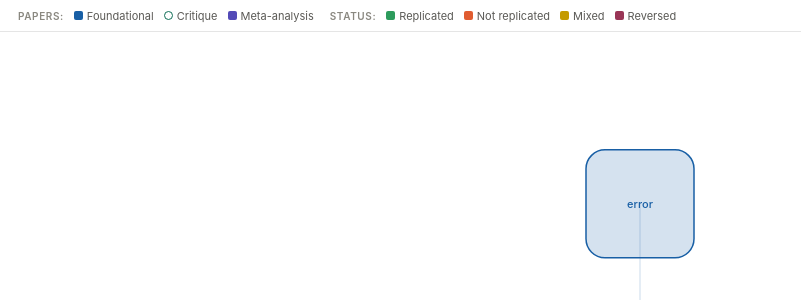
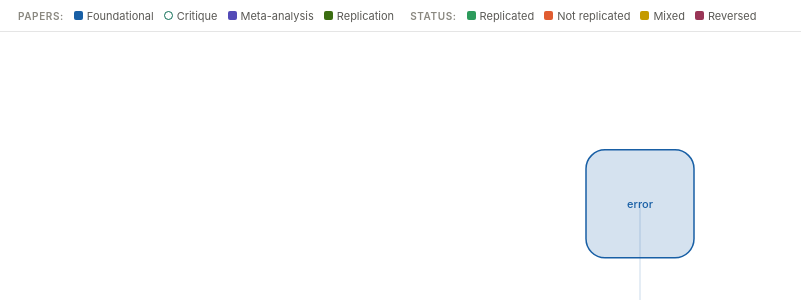
Before and after one commit to forrtproject/lighthouse, a Flask app: page / in a window 1280 px wide. Shown: the part 52-352 px from the top of the page, without its empty margins (0-801 px from the left). Run offline with Flask 3, Linux system fonts and the light colour scheme; parts of the project's set-up code (start-up, migrations or seed data) failed here and were passed over.

Commit message:
add replication to legend

```diff
--- a/templates/index.html
+++ b/templates/index.html
@@ -38,6 +38,7 @@
       <span class="leg-item"><span class="leg-dot" style="background:#185FA5"></span>Foundational</span>
       <span class="leg-item"><span class="leg-dot leg-circle" style="border-color:#0F6E56"></span>Critique</span>
       <span class="leg-item"><span class="leg-dot" style="background:#534AB7"></span>Meta-analysis</span>
+      <span class="leg-item"><span class="leg-dot" style="background:#3B6D11"></span>Replication</span>
     </div>
     <div class="leg-group">
       <span class="leg-label">Status:</span>
```
